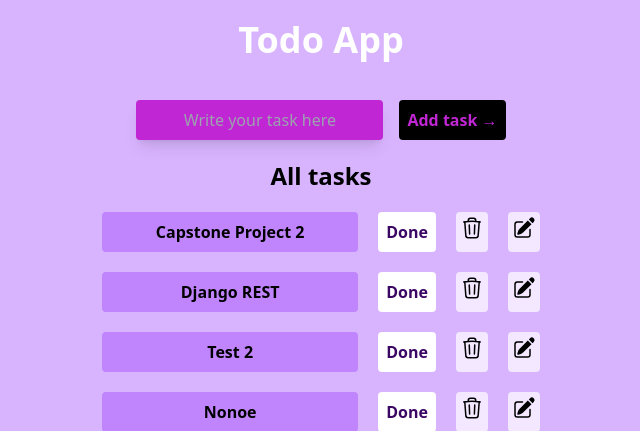
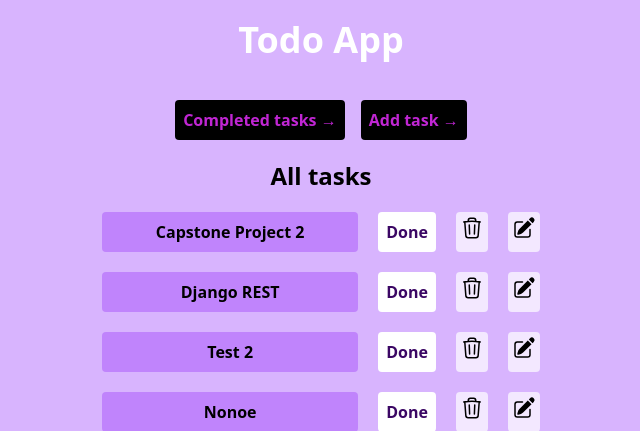
Before and after one commit to Thaboe-dev/Simple-Todo-App, a Django app: page / in a window 1280 px wide. Shown: the top 431 px of the page, without its empty margins (319-959 px from the left). Run offline with Django 5.2, Linux system fonts and the light colour scheme; data comes from the database, SQL or seed files in the repository; style sheets or scripts are compiled from the project's sources; some libraries are stand-ins or nearby versions.

Commit message:
added the completed tasks button

```diff
--- a/templates/ToDo/index.html
+++ b/templates/ToDo/index.html
@@ -2,7 +2,9 @@
 
 {% block content %}
     <div class="flex justify-center space-x-4 pt-5" >
-        <input class="flex justify-center rounded bg-fuchsia-600 text-black p-2 shadow-lg text-center" type="text" placeholder="Write your task here">
+        <a href="create">
+            <button class="bg-black text-fuchsia-600 rounded p-2 font-bold">Completed tasks &rarr;</button>
+        </a>
         <a href="create">
             <button class="bg-black text-fuchsia-600 rounded p-2 font-bold">Add task &rarr;</button>
         </a>
```
